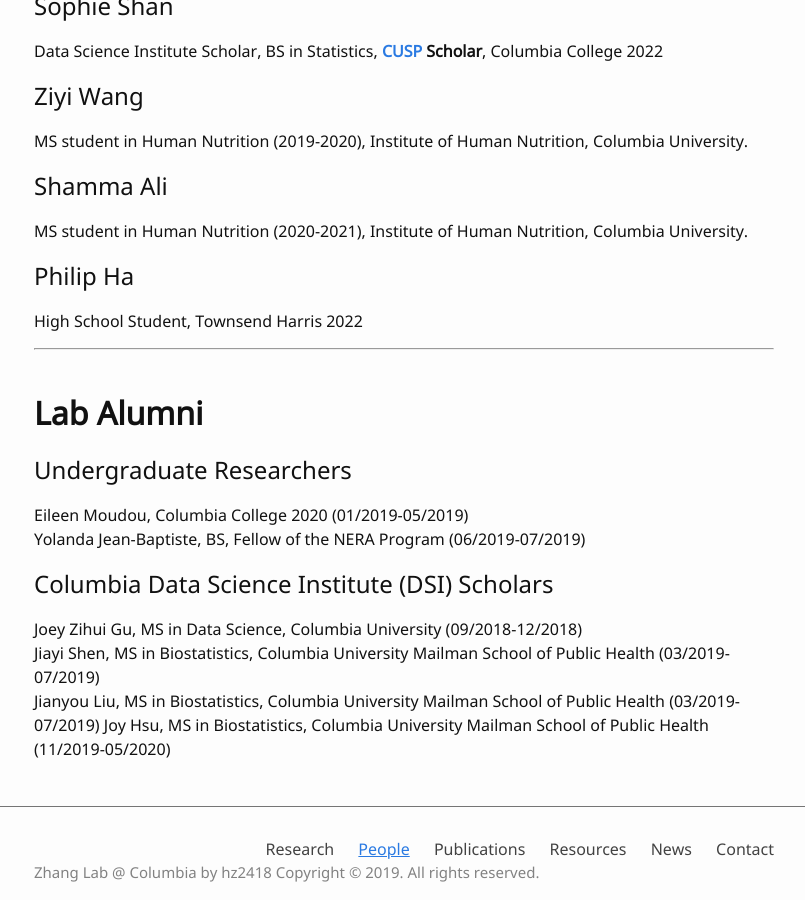
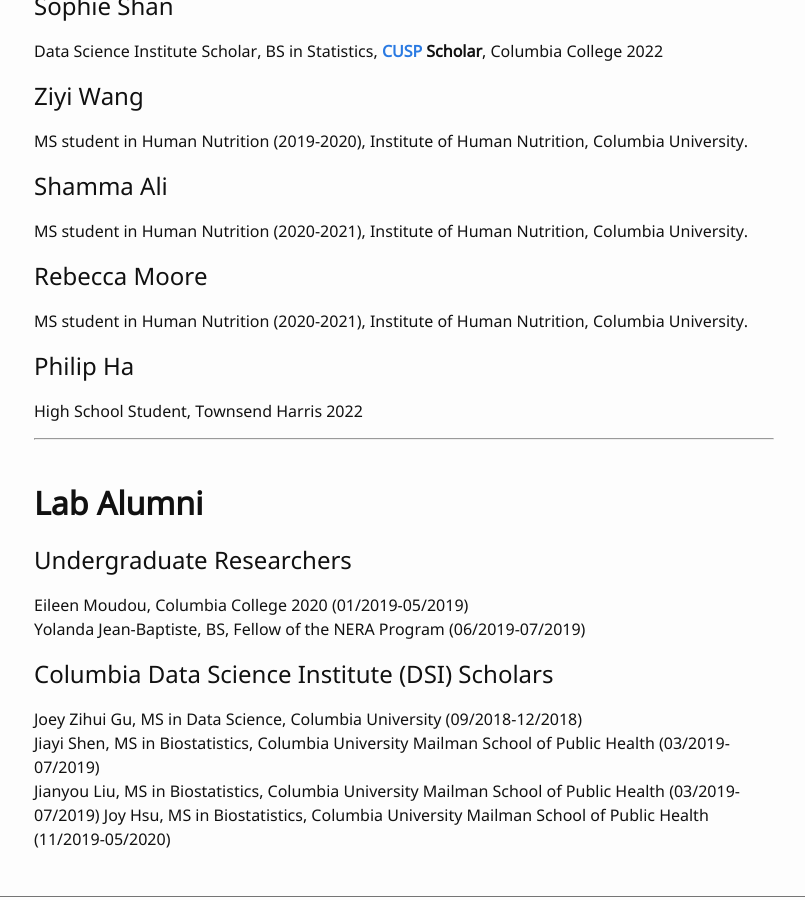
Before and after one commit to hanruizhang/zhanglab, a Jekyll site: the page built from 2_People.md, in a window 1280 px wide and 900 px high, scrolled down 2821 px. Shown: the whole window, without its empty margins (236-1041 px from the left). Built offline with Jekyll 4.4.1, drawn with Linux system fonts in a browser that asks for light colours; comment, search, counter and statistics services are not loaded.

Commit message:
Update 2_People.md

```diff
--- a/2_People.md
+++ b/2_People.md
@@ -94,6 +94,9 @@
 ## Shamma Ali
 #### MS student in Human Nutrition (2020-2021), Institute of Human Nutrition, Columbia University.
 
+## Rebecca Moore
+#### MS student in Human Nutrition (2020-2021), Institute of Human Nutrition, Columbia University.
+
 ## Philip Ha
 #### High School Student, Townsend Harris 2022
 
```
